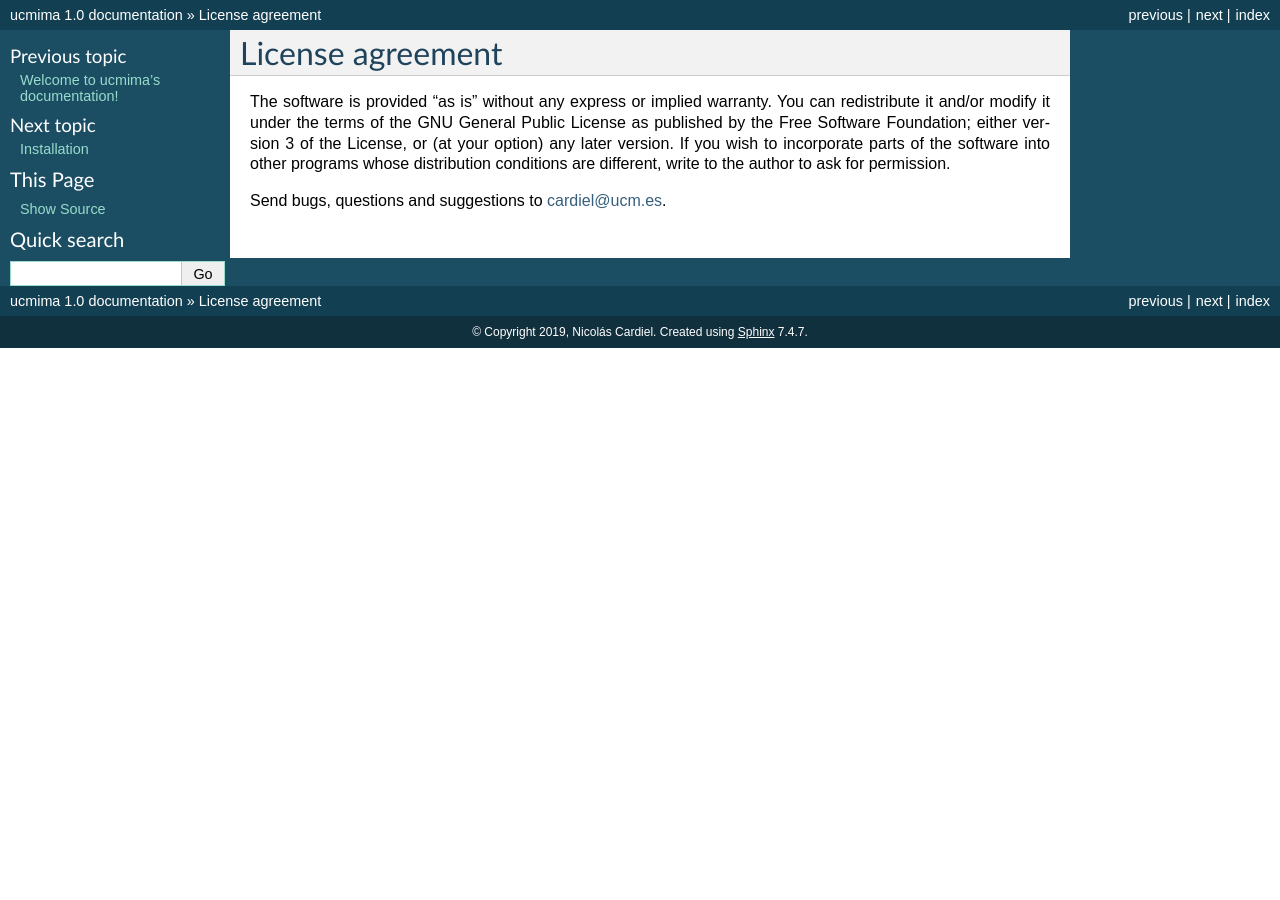
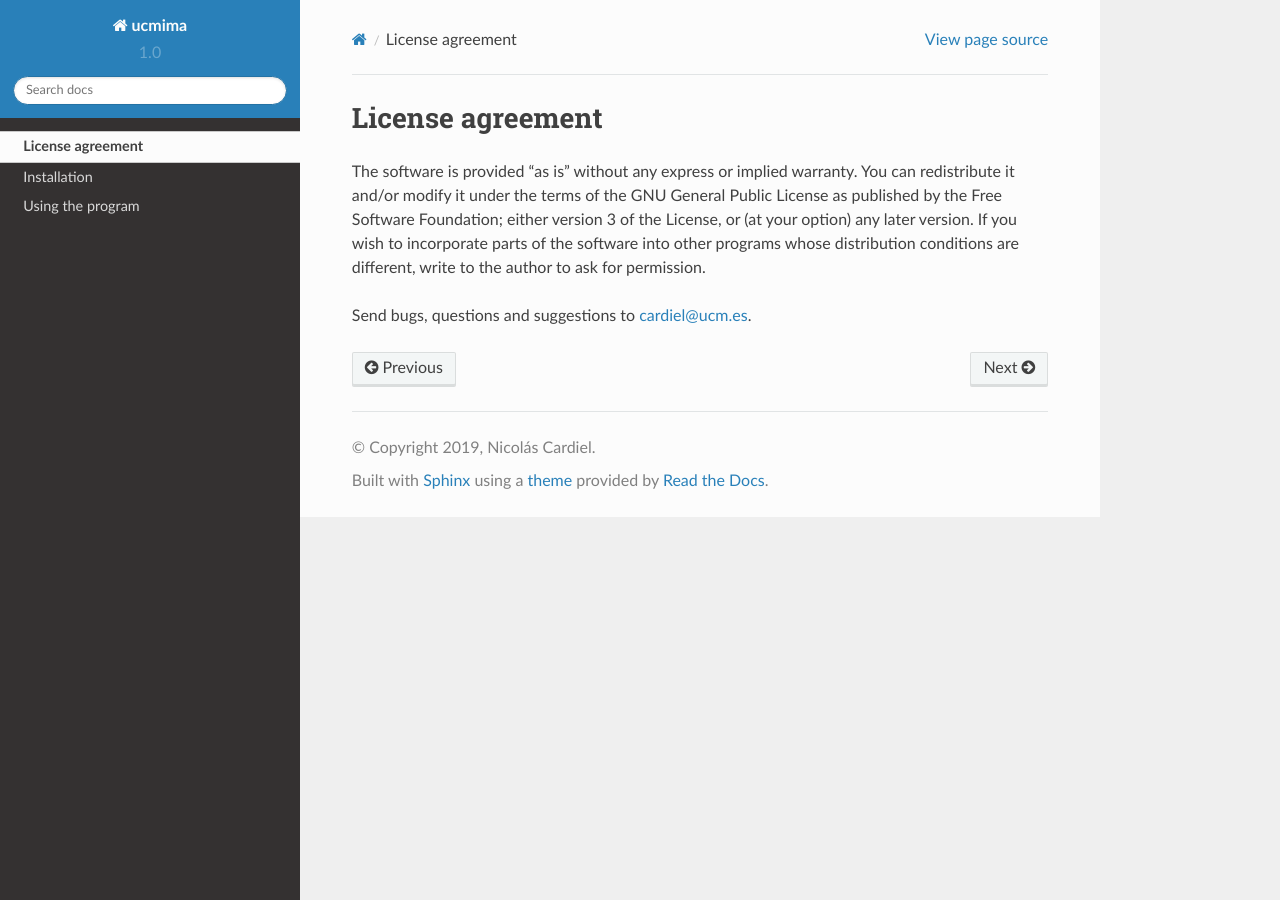
Before and after one commit to nicocardiel/ucmima, a Sphinx documentation site: the page built from docs/license_agreement.rst, in a window 1280 px wide. Built offline with Sphinx 7.4.7 and the Read the Docs theme 2.0.0, drawn with Linux system fonts in a browser that asks for light colours; formulas are drawn with MathJax 3.

Commit message:
Make use of Read the Docs Sphinx theme for documentation

```diff
--- a/docs/conf.py
+++ b/docs/conf.py
@@ -29,7 +29,7 @@ import os
 # extensions coming with Sphinx (named 'sphinx.ext.*') or your custom
 # ones.
 extensions = [
-    'sphinx.ext.imgmath',
+    'sphinx.ext.imgmath', 'sphinx_rtd_theme'
 ]
 
 # Add any paths that contain templates here, relative to this directory.
@@ -65,7 +65,7 @@ release = u'1.0'
 #
 # This is also used if you do content translation via gettext catalogs.
 # Usually you set "language" from the command line for these cases.
-language = None
+language = 'en'
 
 # There are two options for replacing |today|: either, you set today to some
 # non-false value, then it is used:
@@ -110,7 +110,8 @@ todo_include_todos = False
 # The theme to use for HTML and HTML Help pages.  See the documentation for
 # a list of builtin themes.
 #html_theme = 'alabaster'
-html_theme = 'default'
+#html_theme = 'default'
+html_theme = 'sphinx_rtd_theme'
 
 # Theme options are theme-specific and customize the look and feel of a theme
 # further.  For a list of options available for each theme, see the
```
Also changed, not shown: .readthedocs.yaml (added).
